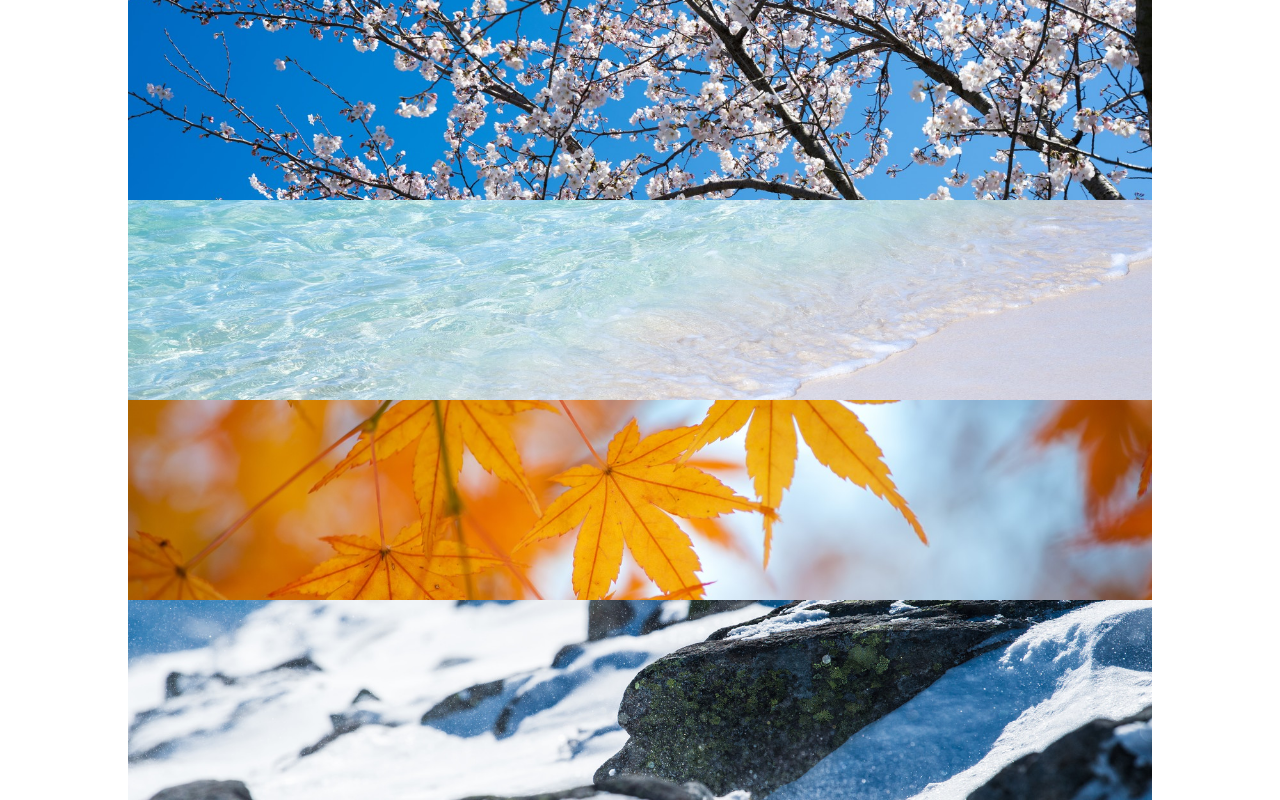
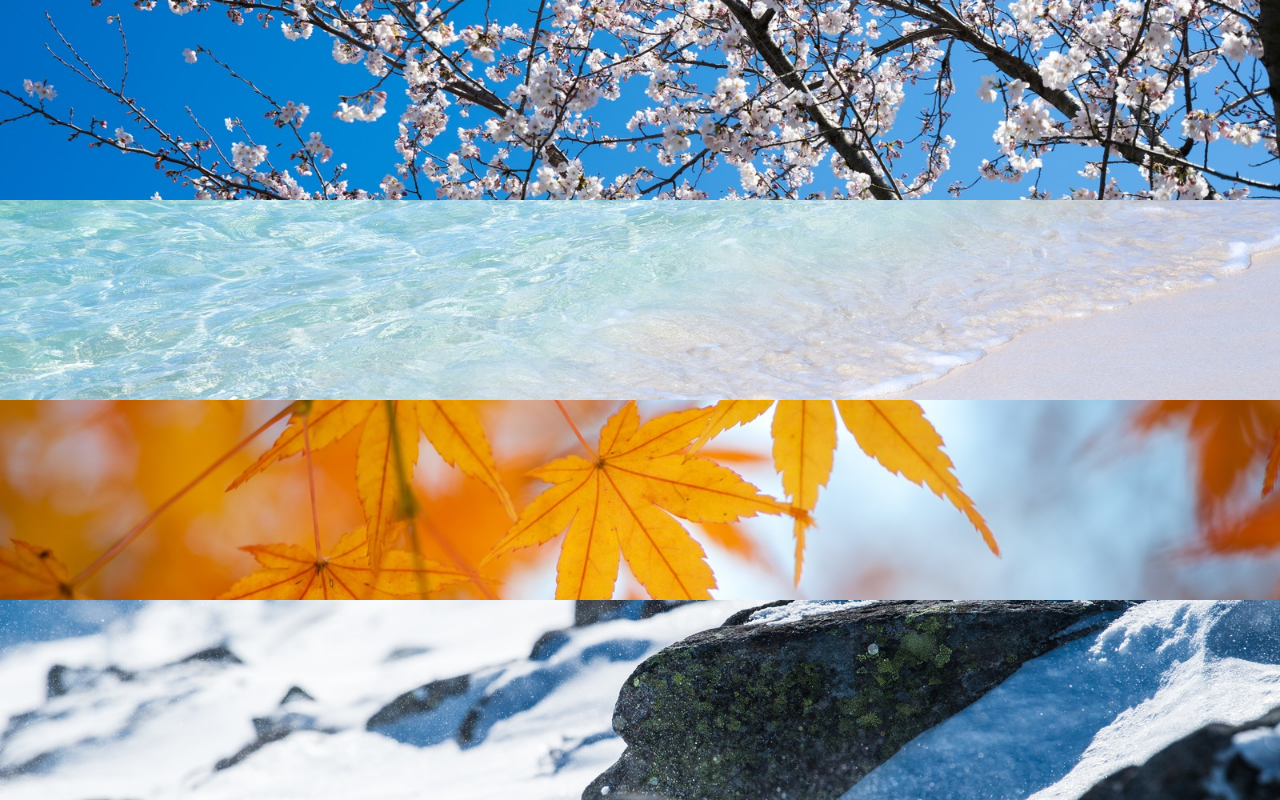
Before and after one commit to Lily-rik/chapter6_exercise, a plain HTML site: page index.html in a window 1280 px wide. Drawn offline with Linux system fonts and the light colour scheme.

Commit message:
[Update]1-6

```diff
--- a/style.css
+++ b/style.css
@@ -5,36 +5,28 @@
 }
 
 .img1 {
-  width: 80%;
   height: 200px;
-  margin: 0 auto;
   background-image: url(img/box1.jpg);
   background-size: cover;
   background-position: center;
 }
 
 .img2 {
-  width: 80%;
   height: 200px;
-  margin: 0 auto;
   background-image: url(img/box2.jpg);
   background-size: cover;
   background-position: center;
 }
 
 .img3 {
-  width: 80%;
   height: 200px;
-  margin: 0 auto;
   background-image: url(img/box3.jpg);
   background-size: cover;
   background-position: center;
 }
 
 .img4 {
-  width: 80%;
   height: 200px;
-  margin: 0 auto;
   background-image: url(img/box4.jpg);
   background-size: cover;
   background-position: center;
```
